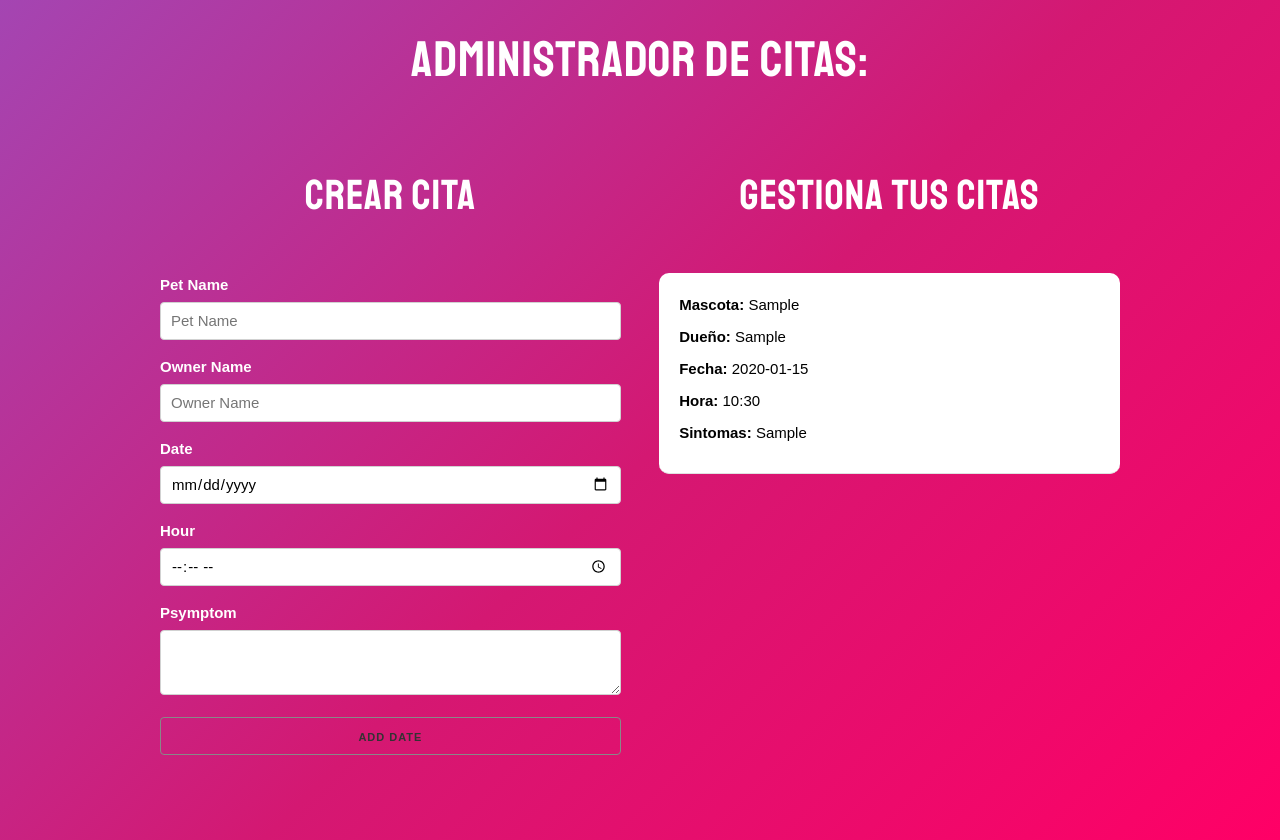
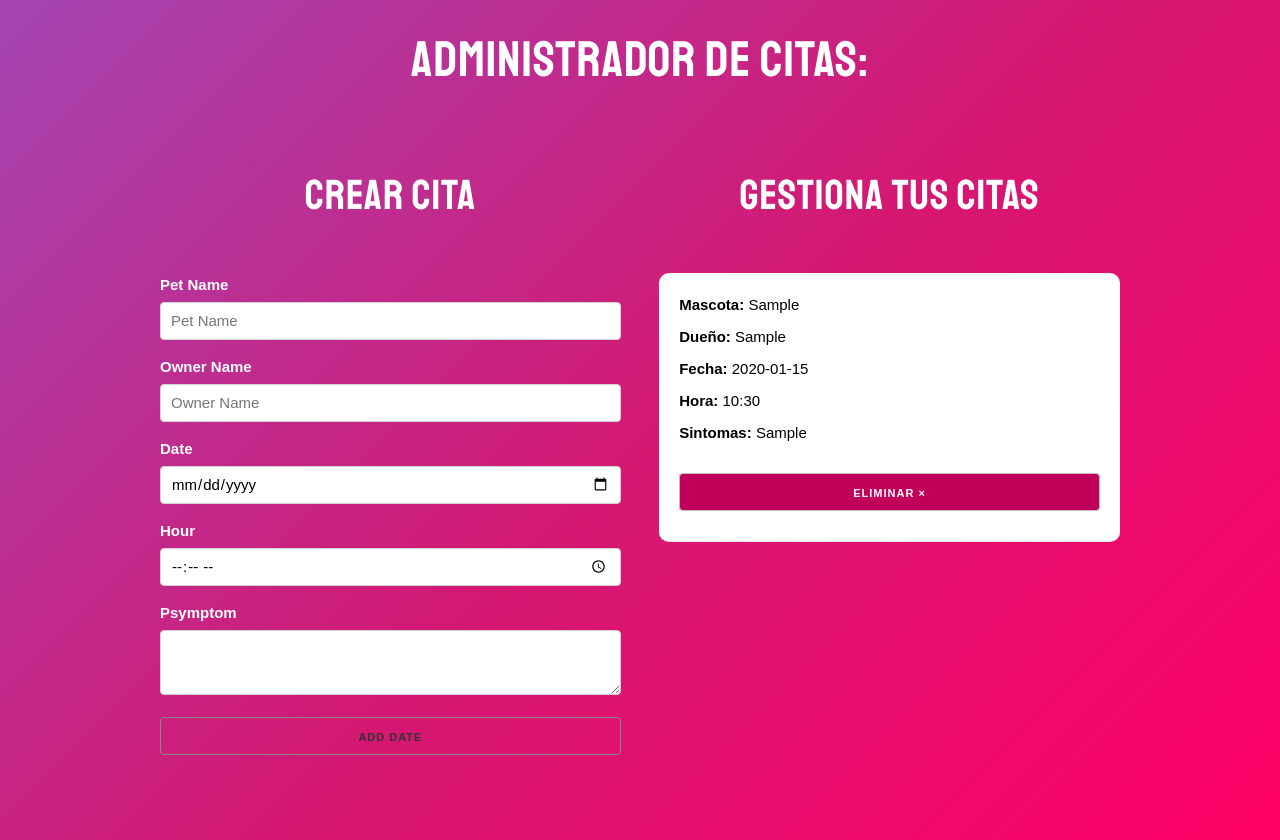
Before and after one commit to carlos-ssh/vet-appointment, a React (Create React App) app: page / in a window 1280 px wide. Both pictures are taken after typing "Sample", "Sample", "2020-01-15", "10:30", "Sample" into the empty fields and a click on the button "ADD DATE". Built offline with nearby package versions, Linux system fonts and the light colour scheme.

Commit message:
Add a funtion to remove dates.

```diff
--- a/src/App.js
+++ b/src/App.js
@@ -9,9 +9,13 @@
 
   // Funcion que tome las citas actuales y agregue una nueva
   const crearCita = cita => {
-    guardarCitas([
-      ...citas, cita
-    ])
+    guardarCitas([...citas, cita])
+  }
+
+  // Funcion que elimina una cita por su ID
+  const eliminarCita = id => {
+    const nuevasCitas = citas.filter(cita => cita.id !== id);
+    guardarCitas(nuevasCitas)
   }
 
   return (
@@ -30,6 +34,7 @@
               <Cita
                 key={cita.id}
                 cita={cita}
+                eliminarCita={eliminarCita}
               />
             ))}
           </div>
--- a/src/components/Cita.js
+++ b/src/components/Cita.js
@@ -1,12 +1,18 @@
 import React from 'react';
 
-const Cita = ({cita}) => (
+const Cita = ({cita, eliminarCita}) => (
   <div className="cita">
     <p>Mascota: <span>{cita.mascota}</span></p>
     <p>Dueño: <span>{cita.propietario}</span></p>
     <p>Fecha: <span>{cita.fecha}</span></p>
     <p>Hora: <span>{cita.hora}</span></p>
     <p>Sintomas: <span>{cita.sintomas}</span></p>
+
+    <button
+      type="submit"
+      className="button eliminar u-full-width"
+      onClick={ () => eliminarCita(cita.id)}
+    >Eliminar &times;</button>
   </div>
 )
 
```
